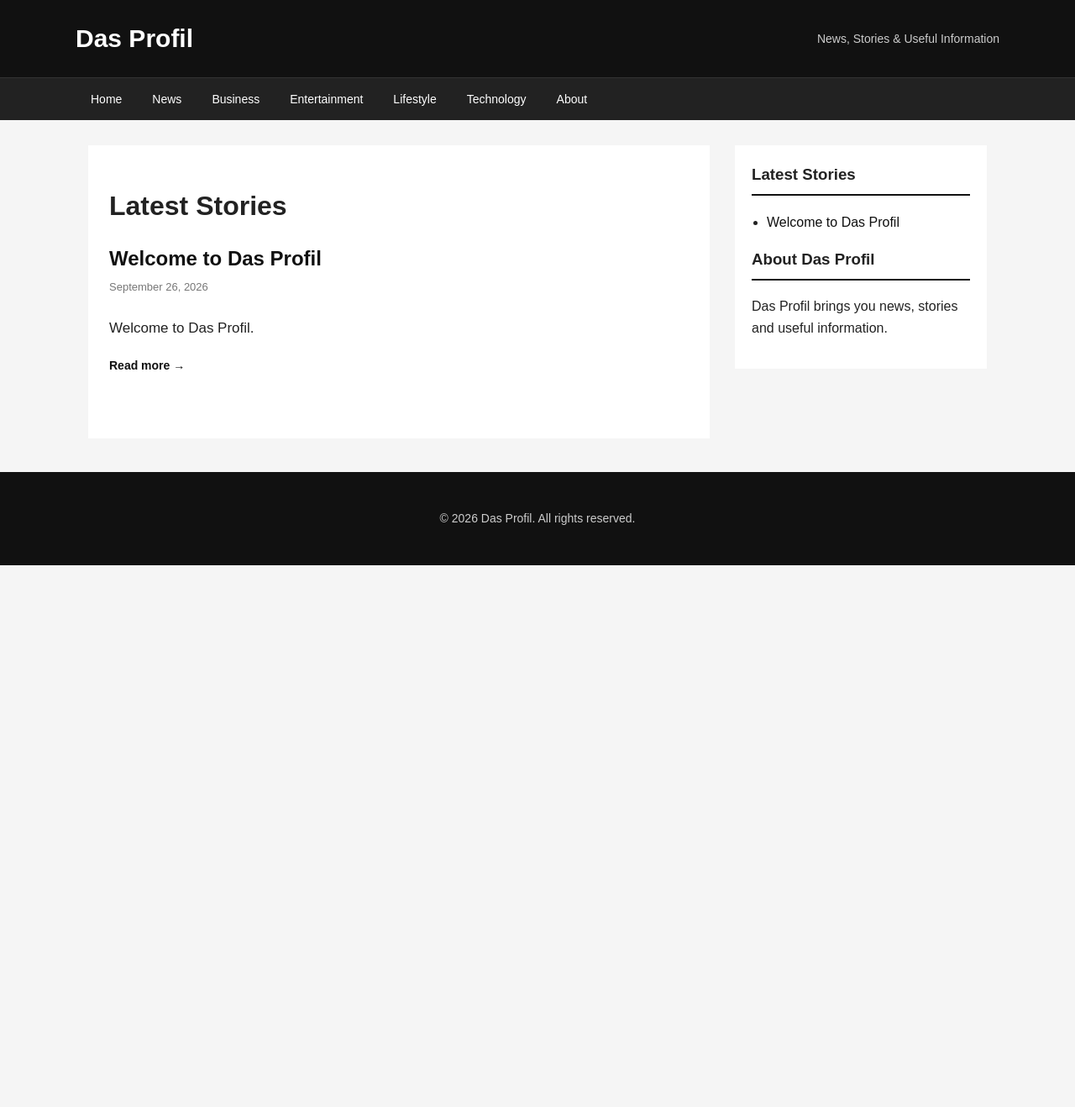
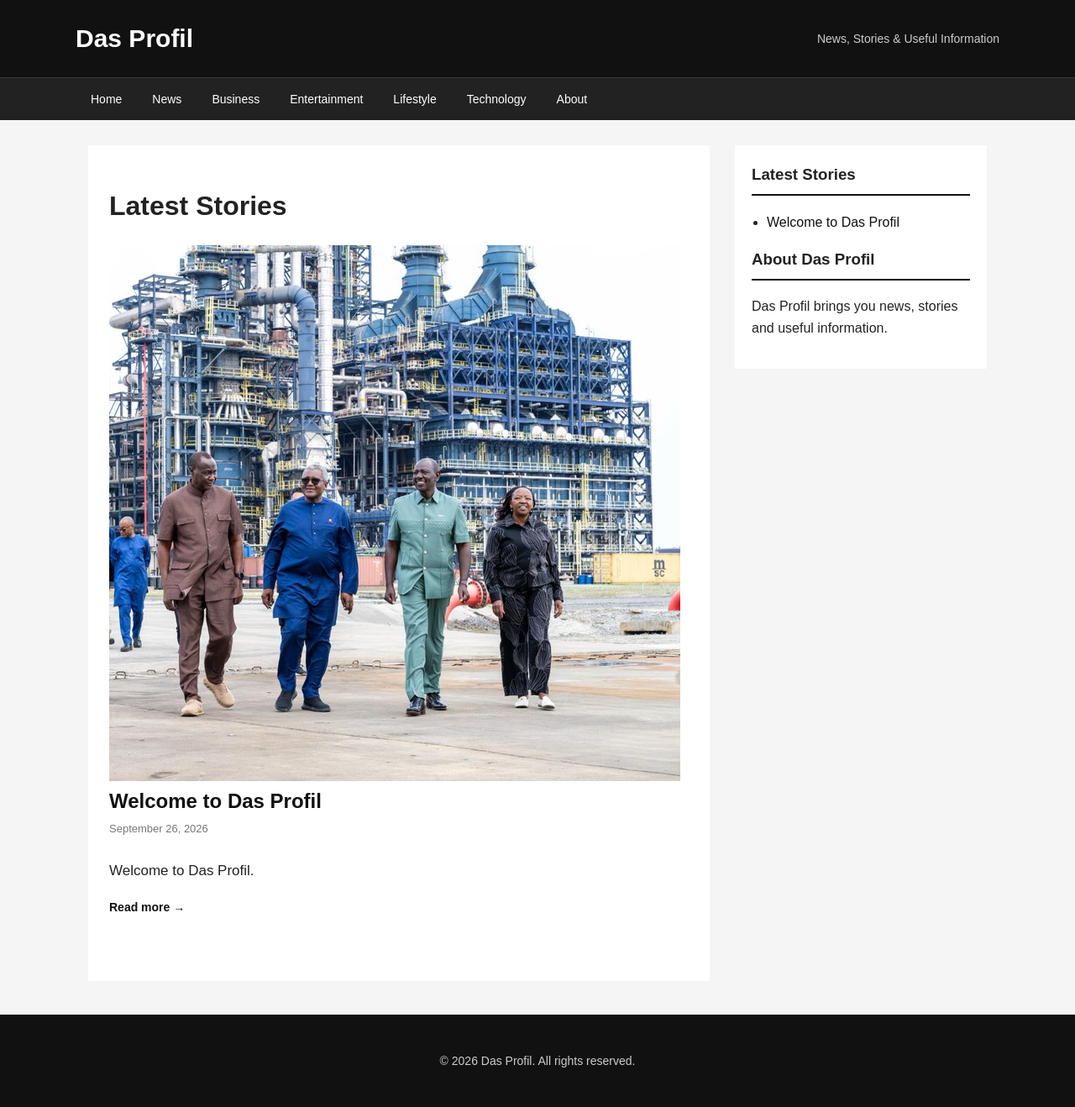
Before and after one commit to Danielitel/dasprofil, a Jekyll site: the page built from index.md, in a window 1280 px wide. Shown: the whole page at 84% size. Built offline with Jekyll 4.4.1, drawn with Linux system fonts in a browser that asks for light colours; before the commit the page ends 900 px from its top, so only the background shows below that.

Commit message:
Enhance post card layout with images and structure

```diff
--- a/index.md
+++ b/index.md
@@ -12,23 +12,37 @@
 
   <article class="post-card">
 
-    <h2>
-      <a href="{{ post.url | relative_url }}">
-        {{ post.title }}
+    {% if post.image %}
+    <a href="{{ post.url | relative_url }}">
+      <img
+        src="{{ post.image | relative_url }}"
+        alt="{{ post.title }}"
+        class="post-card-image"
+      >
+    </a>
+    {% endif %}
+
+    <div class="post-card-content">
+
+      <h2>
+        <a href="{{ post.url | relative_url }}">
+          {{ post.title }}
+        </a>
+      </h2>
+
+      <div class="post-date">
+        {{ post.date | date: "%B %d, %Y" }}
+      </div>
+
+      <p>
+        {{ post.excerpt | strip_html | truncate: 220 }}
+      </p>
+
+      <a class="read-more" href="{{ post.url | relative_url }}">
+        Read more →
       </a>
-    </h2>
 
-    <div class="post-date">
-      {{ post.date | date: "%B %d, %Y" }}
     </div>
-
-    <p>
-      {{ post.excerpt | strip_html | truncate: 220 }}
-    </p>
-
-    <a class="read-more" href="{{ post.url | relative_url }}">
-      Read more →
-    </a>
 
   </article>
 
```
